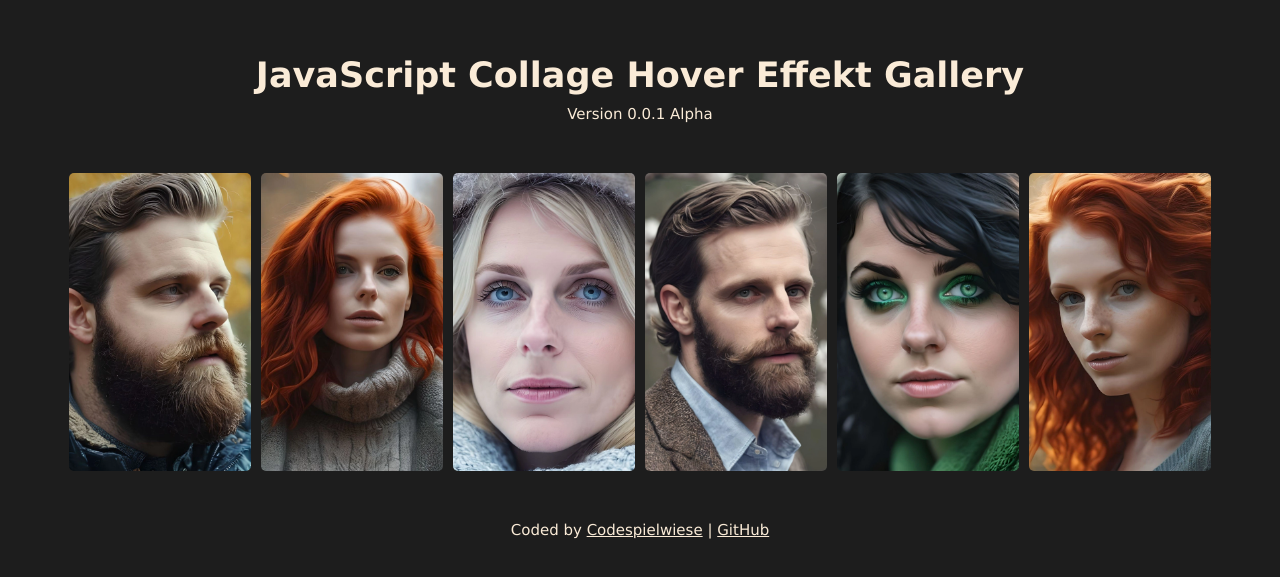
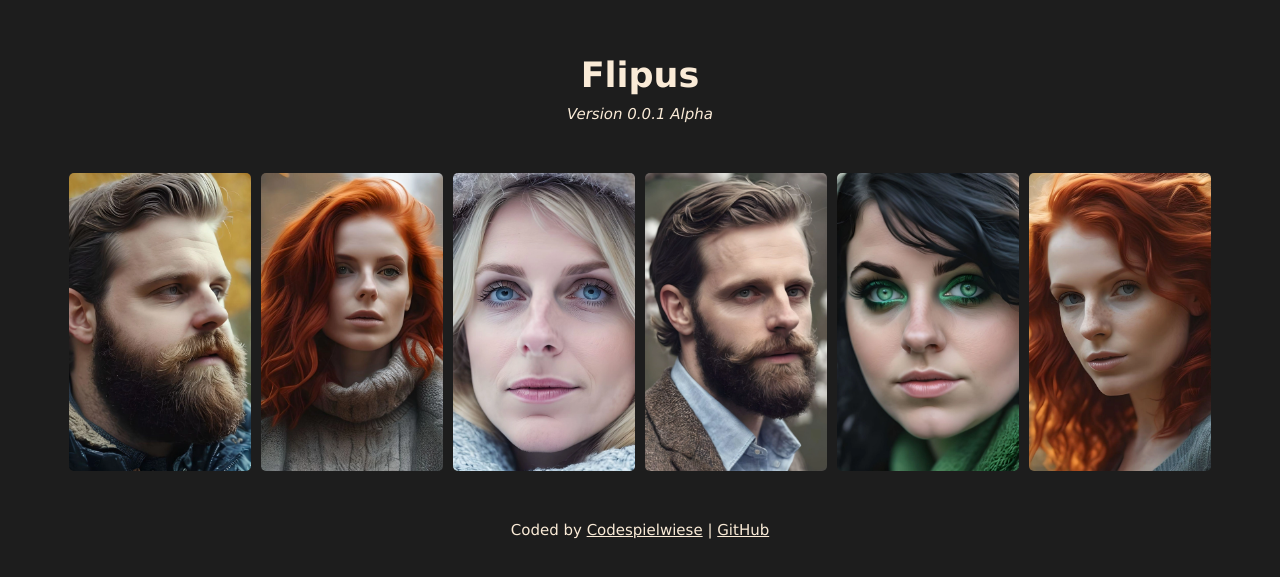
Before and after one commit to CIS-Webdesign/Flipus, a plain HTML site: page index.html in a window 1280 px wide. Shown: the part 103-680 px from the top of the page. Drawn offline with Linux system fonts and the light colour scheme.

Commit message:
License+Namensgebung+Readme

```diff
--- a/index.html
+++ b/index.html
@@ -4,11 +4,11 @@
     <meta charset="UTF-8" />
     <meta name="viewport" content="width=device-width, initial-scale=1.0" />
     <link rel="stylesheet" href="style.css" />
-    <title>JavaScript - Pic Collage Hover - Version 0.0.1 Alpha</title>
+    <title>Flipus - Version 0.0.1 Alpha</title>
   </head>
   <body>
-    <h1>JavaScript Collage Hover Effekt Gallery</h1>
-    <span class="version">Version 0.0.1 Alpha</span>
+    <h1>Flipus</h1>
+    <span class="version"><em>Version 0.0.1 Alpha</em></span>
     <div id="pic-collage-gallery">
       <img src="img/01_image.webp" alt="" />
       <img src="img/02_image.webp" alt="" />
```
Also changed, not shown: LICENSE.txt (added), 1 other file.
